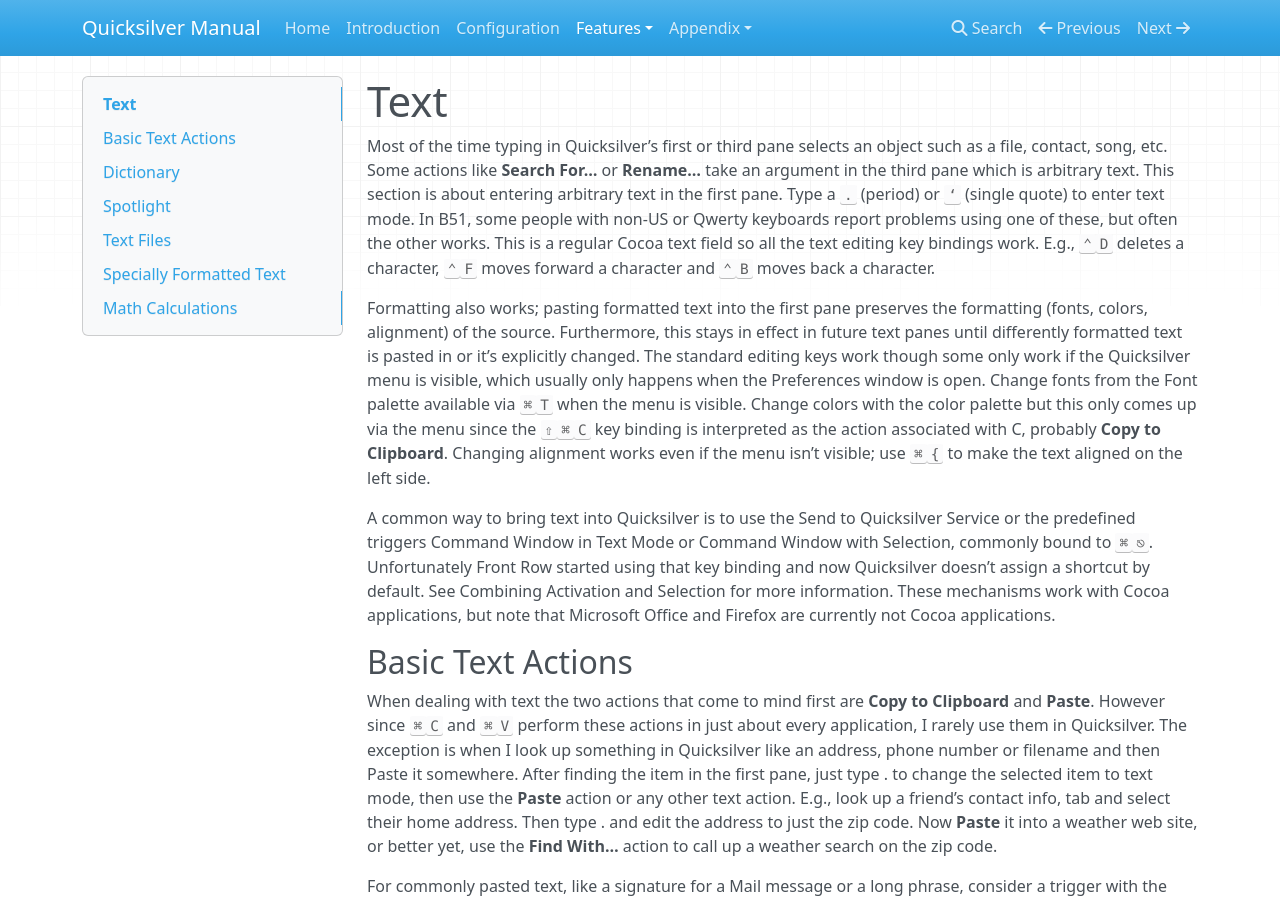
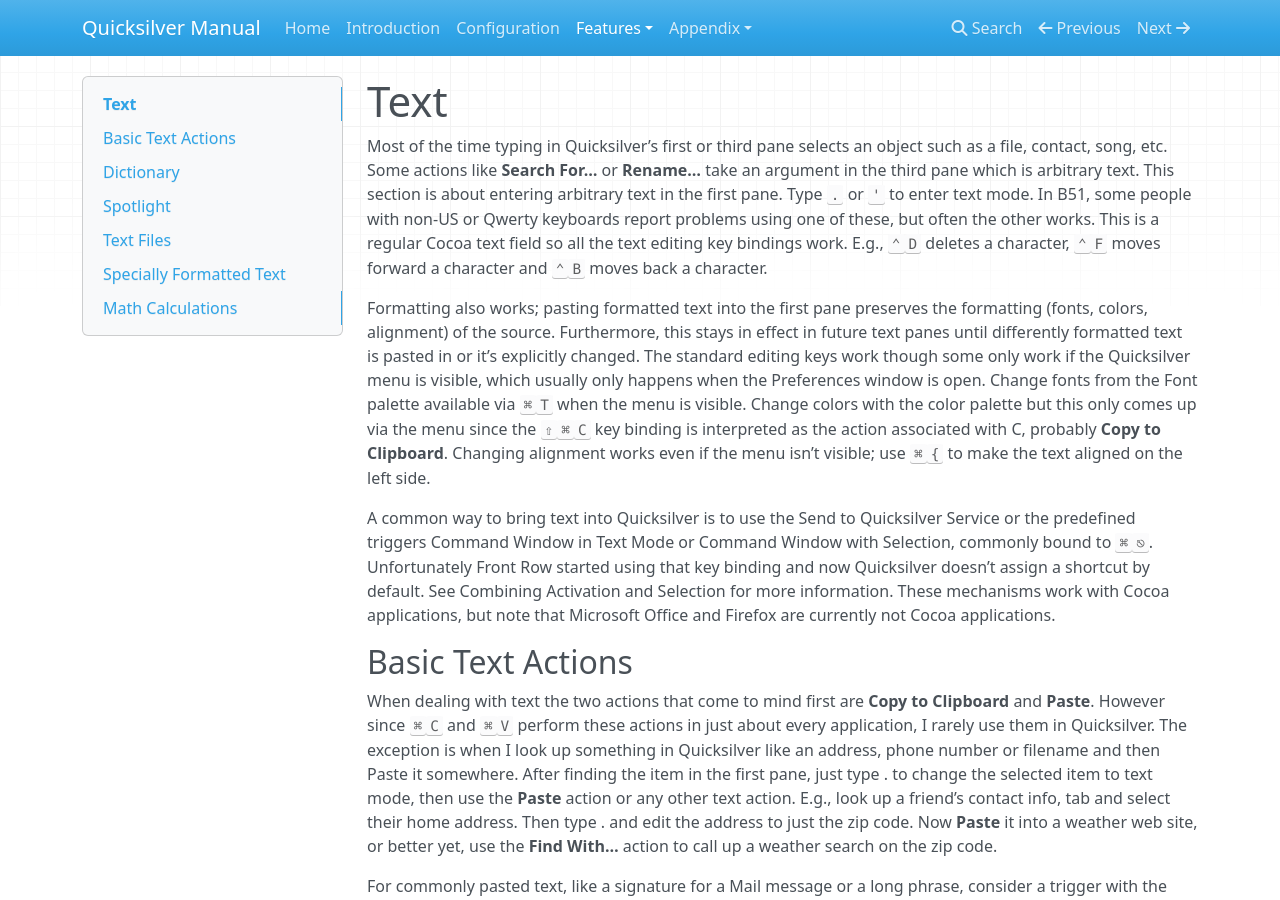
Before and after one commit to quicksilver/manual, an MkDocs documentation site: the page built from docs/Text.md, in a window 1280 px wide and 900 px high. Built offline with MkDocs 1.6.1, drawn with Linux system fonts in a browser that asks for light colours; nearby versions of some CDN libraries; old or Windows-style settings are respelled for this version of MkDocs.

Commit message:
fix a keystroke

```diff
--- a/docs/Text.md
+++ b/docs/Text.md
@@ -1,6 +1,6 @@
 # Text
 
-Most of the time typing in Quicksilver’s first or third pane selects an object such as a file, contact, song, etc. Some actions like **Search For…** or **Rename…** take an argument in the third pane which is arbitrary text. This section is about entering arbitrary text in the first pane. Type a <kbd>.</kbd> (period) or <kbd>‘</kbd> (single quote) to enter text mode. In B51, some people with non-US or Qwerty keyboards report problems using one of these, but often the other works. This is a regular Cocoa text field so all the text editing key bindings work. E.g., <kbd>⌃</kbd><kbd>D</kbd> deletes a character, <kbd>⌃</kbd><kbd>F</kbd> moves forward a character and <kbd>⌃</kbd><kbd>B</kbd> moves back a character.
+Most of the time typing in Quicksilver’s first or third pane selects an object such as a file, contact, song, etc. Some actions like **Search For…** or **Rename…** take an argument in the third pane which is arbitrary text. This section is about entering arbitrary text in the first pane. Type <kbd>.</kbd> or <kbd>'</kbd> to enter text mode. In B51, some people with non-US or Qwerty keyboards report problems using one of these, but often the other works. This is a regular Cocoa text field so all the text editing key bindings work. E.g., <kbd>⌃</kbd><kbd>D</kbd> deletes a character, <kbd>⌃</kbd><kbd>F</kbd> moves forward a character and <kbd>⌃</kbd><kbd>B</kbd> moves back a character.
 
 Formatting also works; pasting formatted text into the first pane preserves the formatting (fonts, colors, alignment) of the source. Furthermore, this stays in effect in future text panes until differently formatted text is pasted in or it’s explicitly changed. The standard editing keys work though some only work if the Quicksilver menu is visible, which usually only happens when the Preferences window is open. Change fonts from the Font palette available via <kbd>⌘</kbd><kbd>T</kbd> when the menu is visible. Change colors with the color palette but this only comes up via the menu since the <kbd>⇧</kbd><kbd>⌘</kbd><kbd>C</kbd> key binding is interpreted as the action associated with C, probably **Copy to Clipboard**. Changing alignment works even if the menu isn’t visible; use <kbd>⌘</kbd><kbd>{</kbd> to make the text aligned on the left side.
 
```
